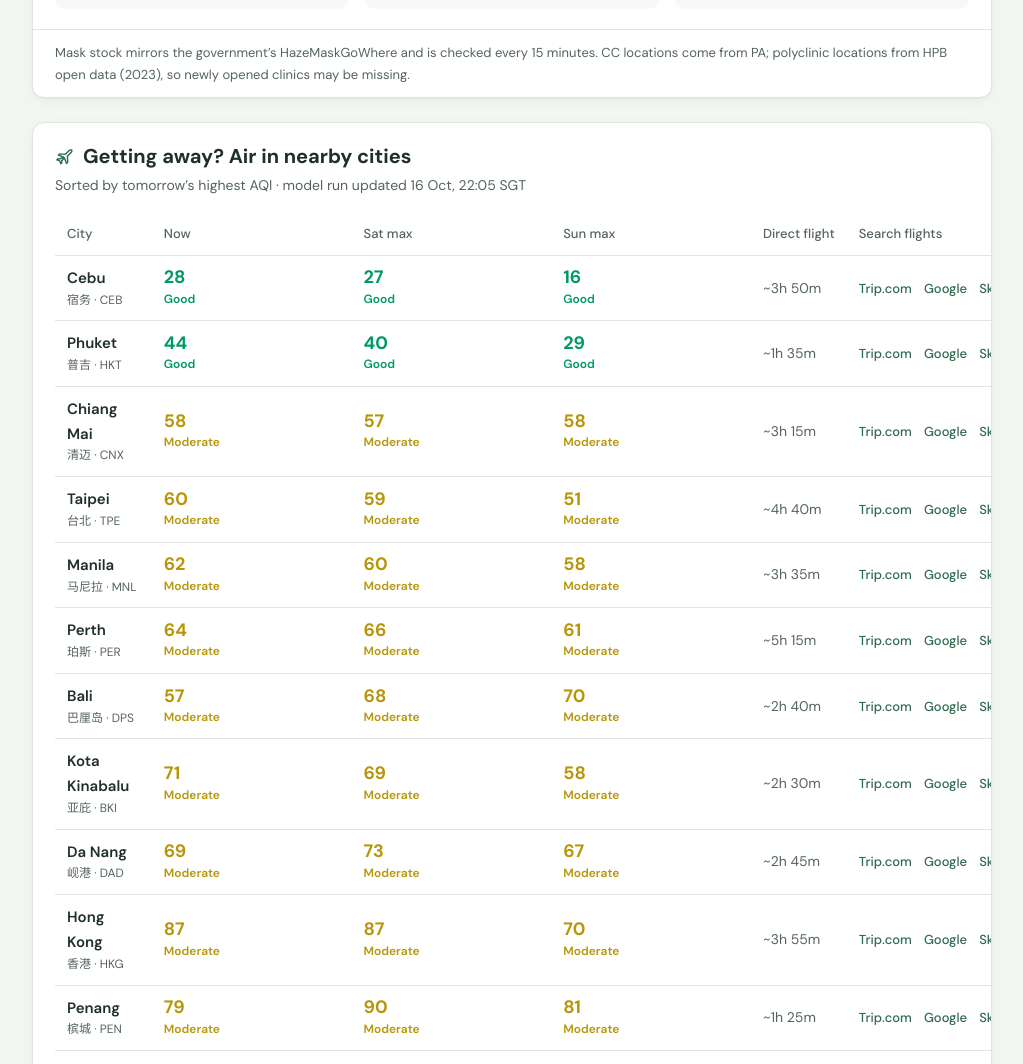
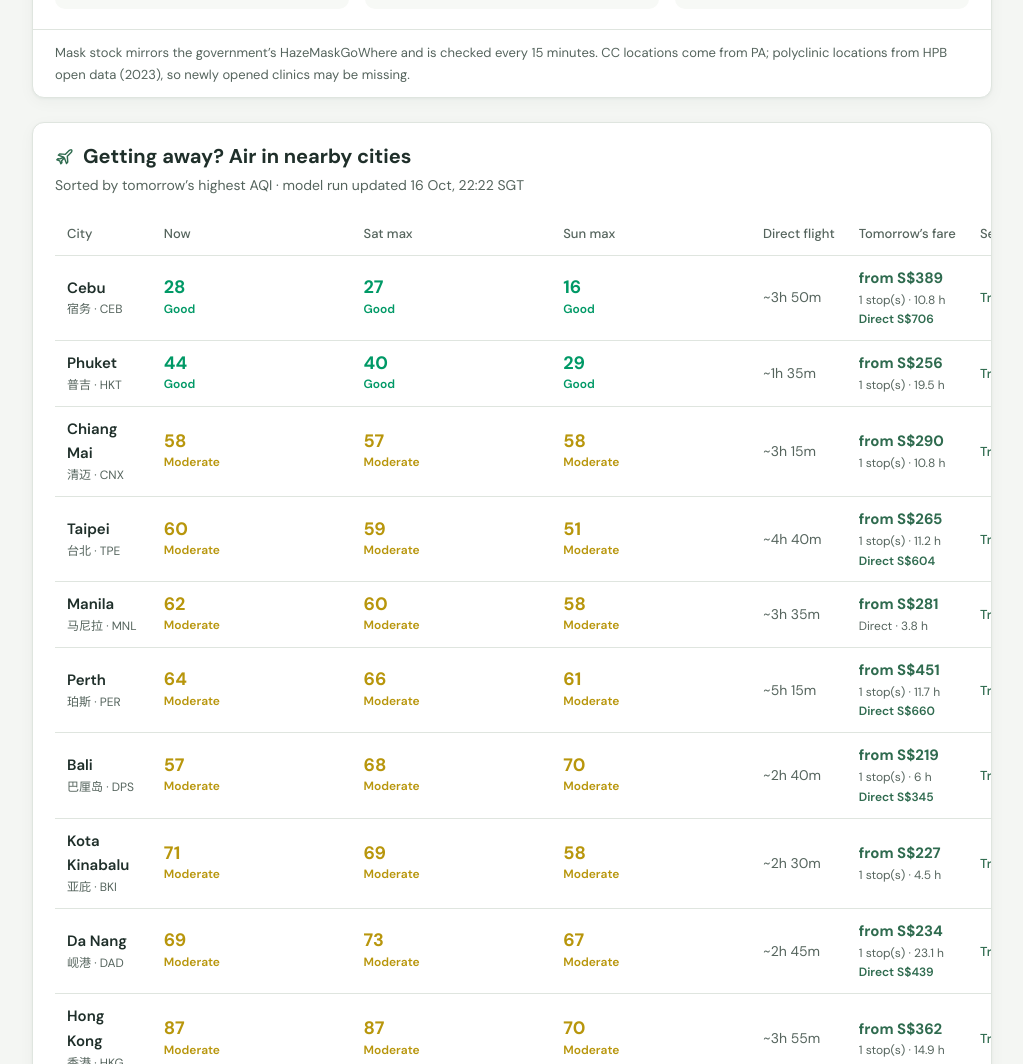
Before and after one commit to SMU-DIGA/singaporehaze2026, a website with bundled scripts: page public/index.html in a window 1280 px wide. Shown: the part 3460-4524 px from the top of the page, without its empty margins (248-1271 px from the left). Built offline with nearby package versions, Linux system fonts and the light colour scheme.

Commit message:
feat(escape): tomorrow's fares from Kiwi.com's public MCP server
Call the search-flight tool on https://mcp.kiwi.com (official, free, no
key) for each nearby city: tomorrow's cheapest one-way economy fare on a
single booking (self-transfers off) and the cheapest direct fare, linked
to Kiwi's booking page. Fares are re-checked at most every 4 hours, one
city at a time, and a failed check keeps the same-day fare.

Co-Authored-By: Claude Opus 5.5 <noreply@anthropic.com>
Claude-Session: https://claude.ai/code/session_01DGWp8niinoTjfz8y4YuHxK

```diff
--- a/public/app.js
+++ b/public/app.js
@@ -424,6 +424,15 @@ $('#my-air').addEventListener('click', ev => {
 });
 
 // Nearby destinations: same-model AQI now and for the next two days, plus flight searches.
+const money = (amount, currency) => `${currency === 'SGD' ? 'S$' : `${currency} `}${amount}`;
+function fareHtml(fare) {
+  if (!fare) return '—';
+  if (!fare.amount) return `<small>${e(t('escNoFare'))}</small>`;
+  const link = (amount, url, text) => `<a href="${e(safeUrl(url))}" target="_blank" rel="noopener noreferrer">${e(text || t('escPriceFrom', { price: money(amount, fare.currency) }))}</a>`;
+  const detail = [fare.stops === 0 ? t('escDirectShort') : t('escStops', { n: fare.stops }), Number.isFinite(fare.hours) ? t('escHours', { h: fare.hours }) : ''].filter(Boolean).join(' · ');
+  const direct = fare.direct && fare.stops !== 0 ? `<small>${link(fare.direct.amount, fare.direct.url, t('escDirect', { price: money(fare.direct.amount, fare.currency) }))}</small>` : '';
+  return `${link(fare.amount, fare.url)}<small>${e(detail)}</small>${direct}`;
+}
 function renderEscape() {
   const d = state.escape;
   $('#escape').hidden = !d?.cities?.length;
@@ -439,7 +448,7 @@ function renderEscape() {
   const rank = c => (Number.isFinite(c.tomorrowMax) ? c.tomorrowMax : Infinity);
   $('#esc-rows').innerHTML = [...d.cities].sort((a, b) => rank(a) - rank(b)).map(c => {
     const home = c.iata === 'SIN', links = flightLinks(c.iata, d.tomorrow);
-    const price = c.price?.amount ? `<a href="${e(safeUrl(c.price.url))}" target="_blank" rel="noopener noreferrer">${e(t('escPriceFrom', { price: `${c.price.currency === 'SGD' ? 'S$' : `${c.price.currency} `}${c.price.amount}` }))}</a>` : '—';
+    const price = fareHtml(c.price);
     return `<tr class="${home ? 'home' : ''}"><th scope="row"><span>${e(en() ? c.en : c.zh)}</span><small>${home ? e(t('escHere')) : `${e(en() ? c.zh : c.en)} · ${c.iata}`}</small></th>${cell(c.aqi, heads.now)}${cell(c.tomorrowMax, heads.tomorrow)}${cell(c.dayAfterMax, heads.after)}<td class="esc-time">${home ? '' : e(flightTime(c.flightMinutes, getLanguage()))}</td>${hasPrice ? `<td class="esc-price">${home ? '' : price}</td>` : ''}<td class="esc-links">${home ? '' : `<a href="${e(links.trip)}" target="_blank" rel="noopener noreferrer">Trip.com</a><a href="${e(links.google)}" target="_blank" rel="noopener noreferrer">Google</a><a href="${e(links.skyscanner)}" target="_blank" rel="noopener noreferrer">Skyscanner</a>`}</td></tr>`;
   }).join('');
 }
--- a/public/data/escape.json
+++ b/public/data/escape.json
@@ -29,7 +29,23 @@
       "pm25": 58.6,
       "tomorrowMax": 151,
       "dayAfterMax": 113,
-      "price": null
+      "price": {
+        "date": "2026-10-17",
+        "checkedAt": "2026-10-16T22:22:21.895609+08:00",
+        "source": "Kiwi.com",
+        "currency": "SGD",
+        "amount": 110,
+        "url": "https://kiwi.com/u/ng43p6",
+        "stops": 0,
+        "hours": 1.1,
+        "carriers": [
+          "AirAsia"
+        ],
+        "direct": {
+          "amount": 110,
+          "url": "https://kiwi.com/u/ng43p6"
+        }
+      }
     },
     {
       "iata": "PEN",
@@ -43,7 +59,23 @@
       "pm25": 36.9,
       "tomorrowMax": 90,
       "dayAfterMax": 81,
-      "price": null
+      "price": {
+        "date": "2026-10-17",
+        "checkedAt": "2026-10-16T22:22:21.895609+08:00",
+        "source": "Kiwi.com",
+        "currency": "SGD",
+        "amount": 89,
+        "url": "https://kiwi.com/u/k5ffvbc",
+        "stops": 0,
+        "hours": 1.2,
+        "carriers": [
+          "AirAsia"
+        ],
+        "direct": {
+          "amount": 89,
+          "url": "https://kiwi.com/u/k5ffvbc"
+        }
+      }
     },
     {
       "iata": "BKI",
@@ -57,7 +89,20 @@
       "pm25": 10.8,
       "tomorrowMax": 69,
       "dayAfterMax": 58,
-      "price": null
+      "price": {
+        "date": "2026-10-17",
+        "checkedAt": "2026-10-16T22:22:21.895609+08:00",
+        "source": "Kiwi.com",
+        "currency": "SGD",
+        "amount": 227,
+        "url": "https://kiwi.com/u/ht2yrsd",
+        "stops": 1,
+        "hours": 4.5,
+        "carriers": [
+          "Batik Air Malaysia"
+        ],
+        "direct": null
+      }
     },
     {
       "iata": "BKK",
@@ -71,7 +116,23 @@
       "pm25": 35.9,
       "tomorrowMax": 103,
       "dayAfterMax": 102,
-      "price": null
+      "price": {
+        "date": "2026-10-17",
+        "checkedAt": "2026-10-16T22:22:21.895609+08:00",
+        "source": "Kiwi.com",
+        "currency": "SGD",
+        "amount": 233,
+        "url": "https://kiwi.com/u/rypcx4",
+        "stops": 0,
+        "hours": 2.5,
+        "carriers": [
+          "Thai Lion Air"
+        ],
+        "direct": {
+          "amount": 233,
+          "url": "https://kiwi.com/u/rypcx4"
+        }
+      }
     },
     {
       "iata": "HKT",
@@ -85,7 +146,20 @@
       "pm25": 7.2,
       "tomorrowMax": 40,
       "dayAfterMax": 29,
-      "price": null
+      "price": {
+        "date": "2026-10-17",
+        "checkedAt": "2026-10-16T22:22:21.895609+08:00",
+        "source": "Kiwi.com",
+        "currency": "SGD",
+        "amount": 256,
+        "url": "https://kiwi.com/u/683smx",
+        "stops": 1,
+        "hours": 19.5,
+        "carriers": [
+          "Batik Air Malaysia"
+        ],
+        "direct": null
+      }
     },
     {
       "iata": "CNX",
@@ -99,7 +173,20 @@
       "pm25": 13.4,
       "tomorrowMax": 57,
       "dayAfterMax": 58,
-      "price": null
+      "price": {
+        "date": "2026-10-17",
+        "checkedAt": "2026-10-16T22:22:21.895609+08:00",
+        "source": "Kiwi.com",
+        "currency": "SGD",
+        "amount": 290,
+        "url": "https://kiwi.com/u/fkn3ct",
+        "stops": 1,
+        "hours": 10.8,
+        "carriers": [
+          "Thai Lion Air"
+        ],
+        "direct": null
+      }
     },
     {
       "iata": "SGN",
@@ -113,7 +200,23 @@
       "pm25": 30.4,
       "tomorrowMax": 111,
       "dayAfterMax": 80,
-      "price": null
+      "price": {
+        "date": "2026-10-17",
+        "checkedAt": "2026-10-16T22:22:21.895609+08:00",
+        "source": "Kiwi.com",
+        "currency": "SGD",
+        "amount": 160,
+        "url": "https://kiwi.com/u/tdrxsf",
+        "stops": 0,
+        "hours": 2.2,
+        "carriers": [
+          "Vietnam Airlines"
+        ],
+        "direct": {
+          "amount": 160,
+          "url": "https://kiwi.com/u/tdrxsf"
+        }
+      }
     },
     {
       "iata": "DAD",
@@ -127,7 +230,23 @@
       "pm25": 11.5,
       "tomorrowMax": 73,
       "dayAfterMax": 67,
-      "price": null
+      "price": {
+        "date": "2026-10-17",
+        "checkedAt": "2026-10-16T22:22:21.895609+08:00",
+        "source": "Kiwi.com",
+        "currency": "SGD",
+        "amount": 234,
+        "url": "https://kiwi.com/u/utd4m9",
+        "stops": 1,
+        "hours": 23.1,
+        "carriers": [
+          "Malaysia Airlines"
+        ],
+        "direct": {
+          "amount": 439,
+          "url": "https://kiwi.com/u/xq9puf"
+        }
+      }
     },
     {
       "iata": "HAN",
@@ -141,7 +260,23 @@
       "pm25": 30.4,
       "tomorrowMax": 100,
       "dayAfterMax": 98,
-      "price": null
+      "price": {
+        "date": "2026-10-17",
+        "checkedAt": "2026-10-16T22:22:21.895609+08:00",
+        "source": "Kiwi.com",
+        "currency": "SGD",
+        "amount": 226,
+        "url": "https://kiwi.com/u/4qxbts",
+        "stops": 2,
+        "hours": 22.4,
+        "carriers": [
+          "Vietnam Airlines"
+        ],
+        "direct": {
+          "amount": 287,
+          "url": "https://kiwi.com/u/cbq97z"
+        }
+      }
     },
     {
       "iata": "MNL",
@@ -155,7 +290,23 @@
       "pm25": 17.6,
       "tomorrowMax": 60,
       "dayAfterMax": 58,
-      "price": null
+      "price": {
+        "date": "2026-10-17",
+        "checkedAt": "2026-10-16T22:22:21.895609+08:00",
+        "source": "Kiwi.com",
+        "currency": "SGD",
+        "amount": 281,
+        "url": "https://kiwi.com/u/ju3zxp",
+        "stops": 0,
+        "hours": 3.8,
+        "carriers": [
+          "Philippine Airlines"
+        ],
+        "direct": {
+          "amount": 281,
+          "url": "https://kiwi.com/u/ju3zxp"
+        }
+      }
     },
     {
       "iata": "CEB",
@@ -169,7 +320,23 @@
       "pm25": 4.2,
       "tomorrowMax": 27,
       "dayAfterMax": 16,
-      "price": null
+      "price": {
+        "date": "2026-10-17",
+        "checkedAt": "2026-10-16T22:22:21.895609+08:00",
+        "source": "Kiwi.com",
+        "currency": "SGD",
+        "amount": 389,
+        "url": "https://kiwi.com/u/rkvmmv",
+        "stops": 1,
+        "hours": 10.8,
+        "carriers": [
+          "Cebu Pacific"
+        ],
+        "direct": {
+          "amount": 706,
+          "url": "https://kiwi.com/u/jf2bjz"
+        }
+      }
     },
     {
       "iata": "DPS",
@@ -183,7 +350,23 @@
       "pm25": 16.1,
       "tomorrowMax": 68,
       "dayAfterMax": 70,
-      "price": null
+      "price": {
+        "date": "2026-10-17",
+        "checkedAt": "2026-10-16T22:22:21.895609+08:00",
+        "source": "Kiwi.com",
+        "currency": "SGD",
+        "amount": 219,
+        "url": "https://kiwi.com/u/pn4z5v",
+        "stops": 1,
+        "hours": 6.0,
+        "carriers": [
+          "Batik Air"
+        ],
+        "direct": {
+          "amount": 345,
+          "url": "https://kiwi.com/u/26cfjw"
+        }
+      }
     },
     {
       "iata": "CGK",
@@ -197,7 +380,23 @@
       "pm25": 35.9,
       "tomorrowMax": 158,
       "dayAfterMax": 153,
-      "price": null
+      "price": {
+        "date": "2026-10-17",
+        "checkedAt": "2026-10-16T22:22:21.895609+08:00",
+        "source": "Kiwi.com",
+        "currency": "SGD",
+        "amount": 107,
+        "url": "https://kiwi.com/u/7qv74d",
+        "stops": 0,
+        "hours": 1.8,
+        "carriers": [
+          "TransNusa"
+        ],
+        "direct": {
+          "amount": 107,
+          "url": "https://kiwi.com/u/7qv74d"
+        }
+      }
     },
     {
       "iata": "HKG",
@@ -211,7 +410,20 @@
       "pm25": 35.7,
       "tomorrowMax": 87,
       "dayAfterMax": 70,
-      "price": null
+      "price": {
+        "date": "2026-10-17",
+        "checkedAt": "2026-10-16T22:22:21.895609+08:00",
+        "source": "Kiwi.com",
+        "currency": "SGD",
+        "amount": 362,
+        "url": "https://kiwi.com/u/62c62q",
+        "stops": 1,
+        "hours": 14.9,
+        "carriers": [
+          "Thai Airways"
+        ],
+        "direct": null
+      }
     },
     {
       "iata": "TPE",
@@ -225,7 +437,23 @@
       "pm25": 7.7,
       "tomorrowMax": 59,
       "dayAfterMax": 51,
-      "price": null
+      "price": {
+        "date": "2026-10-17",
+        "checkedAt": "2026-10-16T22:22:21.895609+08:00",
+        "source": "Kiwi.com",
+        "currency": "SGD",
+        "amount": 265,
+        "url": "https://kiwi.com/u/mzjnxp",
+        "stops": 1,
+        "hours": 11.2,
+        "carriers": [
+          "Batik Air Malaysia"
+        ],
+        "direct": {
+          "amount": 604,
+          "url": "https://kiwi.com/u/98q6nk"
+        }
+      }
     },
     {
       "iata": "PER",
@@ -239,10 +467,27 @@
       "pm25": 20.1,
       "tomorrowMax": 66,
       "dayAfterMax": 61,
-      "price": null
+      "price": {
+        "date": "2026-10-17",
+        "checkedAt": "2026-10-16T22:22:21.895609+08:00",
+        "source": "Kiwi.com",
+        "currency": "SGD",
+        "amount": 451,
+        "url": "https://kiwi.com/u/xuukcs",
+        "stops": 1,
+        "hours": 11.7,
+        "carriers": [
+          "Batik Air Malaysia"
+        ],
+        "direct": {
+          "amount": 660,
+          "url": "https://kiwi.com/u/564r59"
+        }
+      }
     }
   ],
-  "generatedAt": "2026-10-16T22:05:04.430155+08:00",
+  "generatedAt": "2026-10-16T22:22:21.895609+08:00",
   "source": "CAMS via Open-Meteo",
+  "priceErrors": [],
   "schemaVersion": 1
 }
--- a/public/index.html
+++ b/public/index.html
@@ -183,11 +183,11 @@
         </div>
         <div class="escape-table-wrap">
           <table class="escape-table">
-            <thead><tr><th data-i18n="escCity">城市</th><th data-i18n="escNow">现在</th><th id="esc-tomorrow-head"></th><th id="esc-after-head"></th><th data-i18n="escFlight">直飞约</th><th class="esc-price-col" data-i18n="escPrice" hidden>机票</th><th data-i18n="escSearch">查机票</th></tr></thead>
+            <thead><tr><th data-i18n="escCity">城市</th><th data-i18n="escNow">现在</th><th id="esc-tomorrow-head"></th><th id="esc-after-head"></th><th data-i18n="escFlight">直飞约</th><th class="esc-price-col" data-i18n="escPrice" hidden>明日机票</th><th data-i18n="escSearch">查机票</th></tr></thead>
             <tbody id="esc-rows"></tbody>
           </table>
         </div>
-        <div class="panel-foot"><span data-i18n="escNote">AQI 为美国标准，按 24 小时 PM2.5 计算，全部来自同一个大气模式（Copernicus CAMS，经 Open-Meteo），新加坡也在列表中，方便对比。模式在烟霾期间常低估新加坡的读数，请以 NEA 实测为准；目的地出发前请查看当地官方数据。飞行时间为常见直飞航班的大致时长。</span></div>
+        <div class="panel-foot"><span data-i18n="escNote">AQI 为美国标准，按 24 小时 PM2.5 计算，全部来自同一个大气模式（Copernicus CAMS，经 Open-Meteo），新加坡也在列表中，方便对比。模式在烟霾期间常低估新加坡的读数，请以 NEA 实测为准；目的地出发前请查看当地官方数据。飞行时间为常见直飞航班的大致时长。机票来自 Kiwi.com 官方公开接口，为明天单程经济舱 1 名成人的最低价（同一订单，不含自助转机），每 4 小时更新，实际价格以预订页面为准。</span></div>
       </section>
 
       <section class="panel advisories-panel" id="advisories">
--- a/public/locale.mjs
+++ b/public/locale.mjs
@@ -128,11 +128,16 @@ const strings = {
     escNow: '现在',
     escDayMax: '{day}最高',
     escFlight: '直飞约',
-    escPrice: '机票',
+    escPrice: '明日机票',
     escPriceFrom: '{price} 起',
+    escDirectShort: '直飞',
+    escStops: '转机 {n} 次',
+    escHours: '{h} 小时',
+    escDirect: '直飞 {price}',
+    escNoFare: '明天无可售航班',
     escSearch: '查机票',
     escHere: '你在这里',
-    escNote: 'AQI 为美国标准，按 24 小时 PM2.5 计算，全部来自同一个大气模式（Copernicus CAMS，经 Open-Meteo），新加坡也在列表中，方便对比。模式在烟霾期间常低估新加坡的读数，请以 NEA 实测为准；目的地出发前请查看当地官方数据。飞行时间为常见直飞航班的大致时长。',
+    escNote: 'AQI 为美国标准，按 24 小时 PM2.5 计算，全部来自同一个大气模式（Copernicus CAMS，经 Open-Meteo），新加坡也在列表中，方便对比。模式在烟霾期间常低估新加坡的读数，请以 NEA 实测为准；目的地出发前请查看当地官方数据。飞行时间为常见直飞航班的大致时长。机票来自 Kiwi.com 官方公开接口，为明天单程经济舱 1 名成人的最低价（同一订单，不含自助转机），每 4 小时更新，实际价格以预订页面为准。',
     mapSub: '点击区域查看趋势',
     mapMetric: '地图指标',
     mapAria: '新加坡五区空气质量地图',
@@ -371,11 +376,16 @@ const strings = {
     escNow: 'Now',
     escDayMax: '{day} max',
     escFlight: 'Direct flight',
-    escPrice: 'Fare',
+    escPrice: 'Tomorrow’s fare',
     escPriceFrom: 'from {price}',
+    escDirectShort: 'Direct',
+    escStops: '{n} stop(s)',
+    escHours: '{h} h',
+    escDirect: 'Direct {price}',
+    escNoFare: 'No fares tomorrow',
     escSearch: 'Search flights',
     escHere: 'You are here',
-    escNote: 'US AQI from 24-hour PM2.5, all from the same atmospheric model (Copernicus CAMS via Open-Meteo); Singapore is listed for comparison. The model often underestimates Singapore during haze, so rely on NEA’s readings, and check local official data before you travel. Flight times are typical direct-flight durations.',
+    escNote: 'US AQI from 24-hour PM2.5, all from the same atmospheric model (Copernicus CAMS via Open-Meteo); Singapore is listed for comparison. The model often underestimates Singapore during haze, so rely on NEA’s readings, and check local official data before you travel. Flight times are typical direct-flight durations. Fares come from Kiwi.com’s official public interface: tomorrow’s cheapest one-way economy fare for one adult on a single booking (no self-transfers), refreshed every 4 hours; the booking page has the final price.',
     mapSub: 'Select a region to see its trend',
     mapMetric: 'Map indicator',
     mapAria: 'Air quality map of Singapore’s five regions',
--- a/public/styles.css
+++ b/public/styles.css
@@ -270,7 +270,9 @@ select { background: var(--panel); border: 1px solid var(--border); border-radiu
 .esc-aqi b { display: block; font-size: 18px; font-weight: 650; line-height: 1.3; font-variant-numeric: tabular-nums; }
 .esc-aqi small { display: block; font-size: 12px; font-weight: 600; white-space: nowrap; }
 .esc-time { color: var(--muted); white-space: nowrap; }
-.esc-price a { font-weight: 650; color: var(--link); white-space: nowrap; }
+.esc-price > a { font-weight: 650; font-size: 15px; color: var(--link); white-space: nowrap; }
+.esc-price small { display: block; font-size: 12px; color: var(--muted); white-space: nowrap; }
+.esc-price small a { color: var(--link); font-weight: 600; }
 .esc-links { white-space: nowrap; }
 .esc-links a { color: var(--link); font-weight: 500; font-size: 13px; }
 .esc-links a + a { margin-left: 12px; }
```
Also changed, not shown: README.md, 2 other files.
